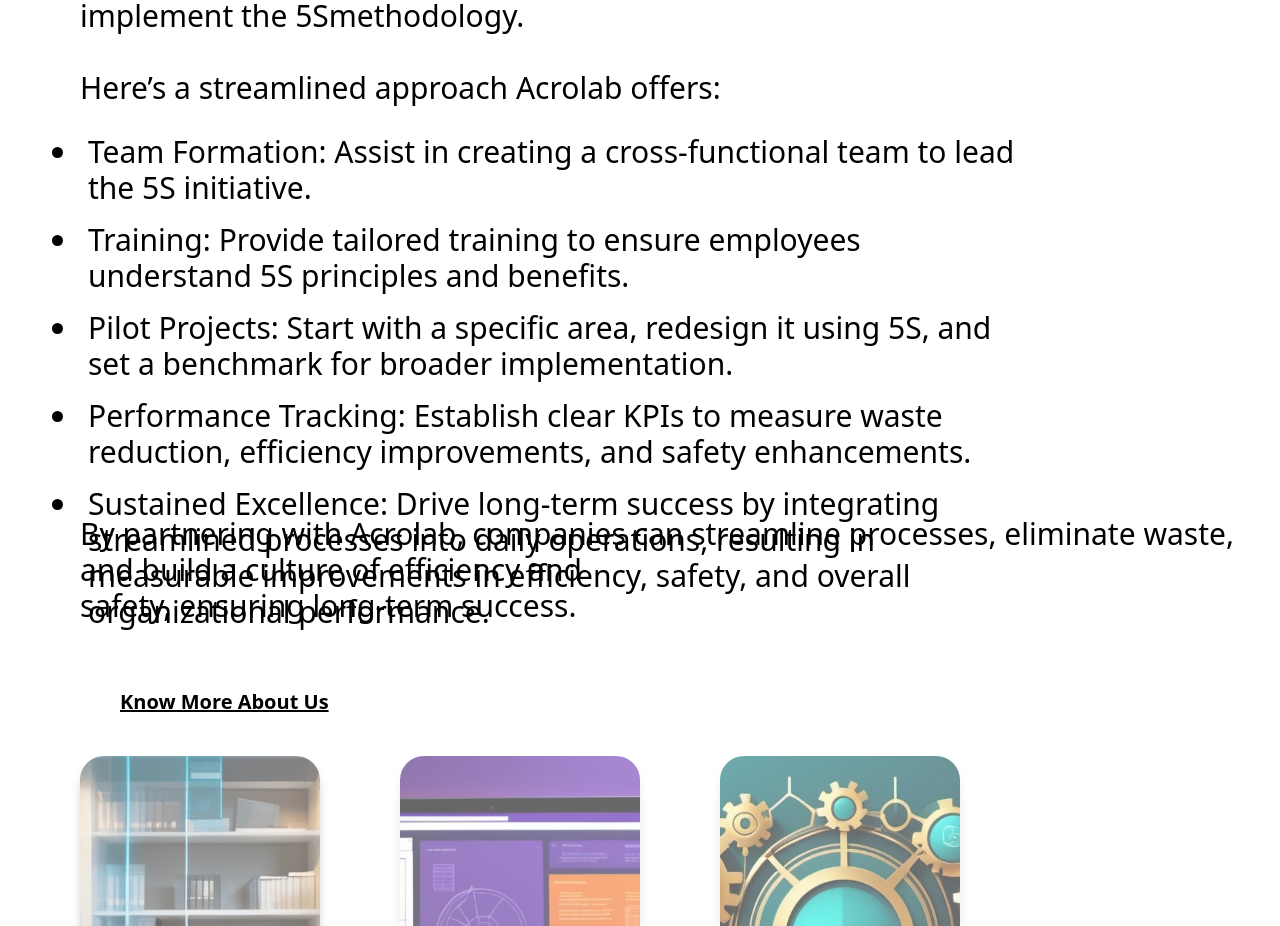
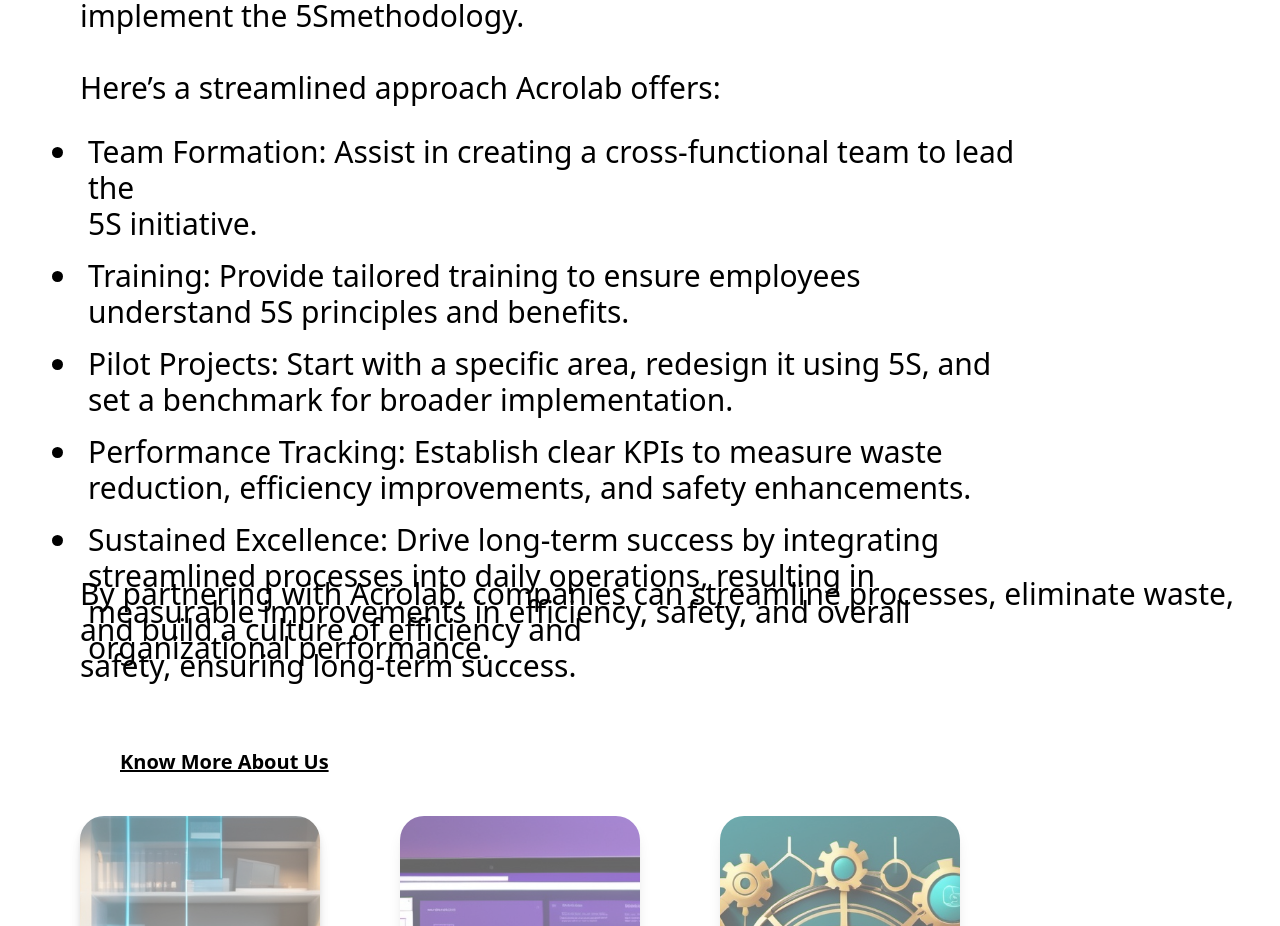
Before and after one commit to kirito05/Drafts2, a Next.js app: page / in a window 1280 px wide. Shown: the part 3708-4634 px from the top of the page. Built offline with nearby package versions, Linux system fonts and the light colour scheme.

Commit message:
fix: fix allignment at last section

```diff
--- a/src/app/page.jsx
+++ b/src/app/page.jsx
@@ -147,7 +147,7 @@
                 </div>
               </div>
               <div className="w-4/5 text-2xl font-normal mb-10"></div>
-              <div className="grid grid-cols-4 gap-4 xl:mr-[23em] lg:mr-[14em]">
+              <div className="grid grid-cols-4 gap-4 xl:mr-[23em] lg:mr-[12em]">
                 {outcome.map((img, index) => (
                   <div key={index} className="relative">
                     <span
@@ -186,10 +186,10 @@
                 <br />
                 <br />
                 Here’s a streamlined approach Acrolab offers:
-                <ul className="flex flex-col justify-between items-start list-disc h-[30vh] lg:w-4/5 mt-5 mb-[5em] cursor-pointer">
+                <ul className="flex flex-col justify-between items-start list-disc h-[30vh] lg:w-4/5 mt-5 mb-[7em] cursor-pointer">
                   <li className="hover:shadow-lg hover:scale-105 p-2">
                     Team Formation: Assist in creating a cross-functional team
-                    to lead the 5S initiative.
+                    to lead the <br className="xl:inline-block lg:hidden" /> 5S initiative.
                   </li>
                   <li className="hover:shadow-lg hover:scale-105 p-2">
                     Training: Provide tailored training to ensure employees
```
